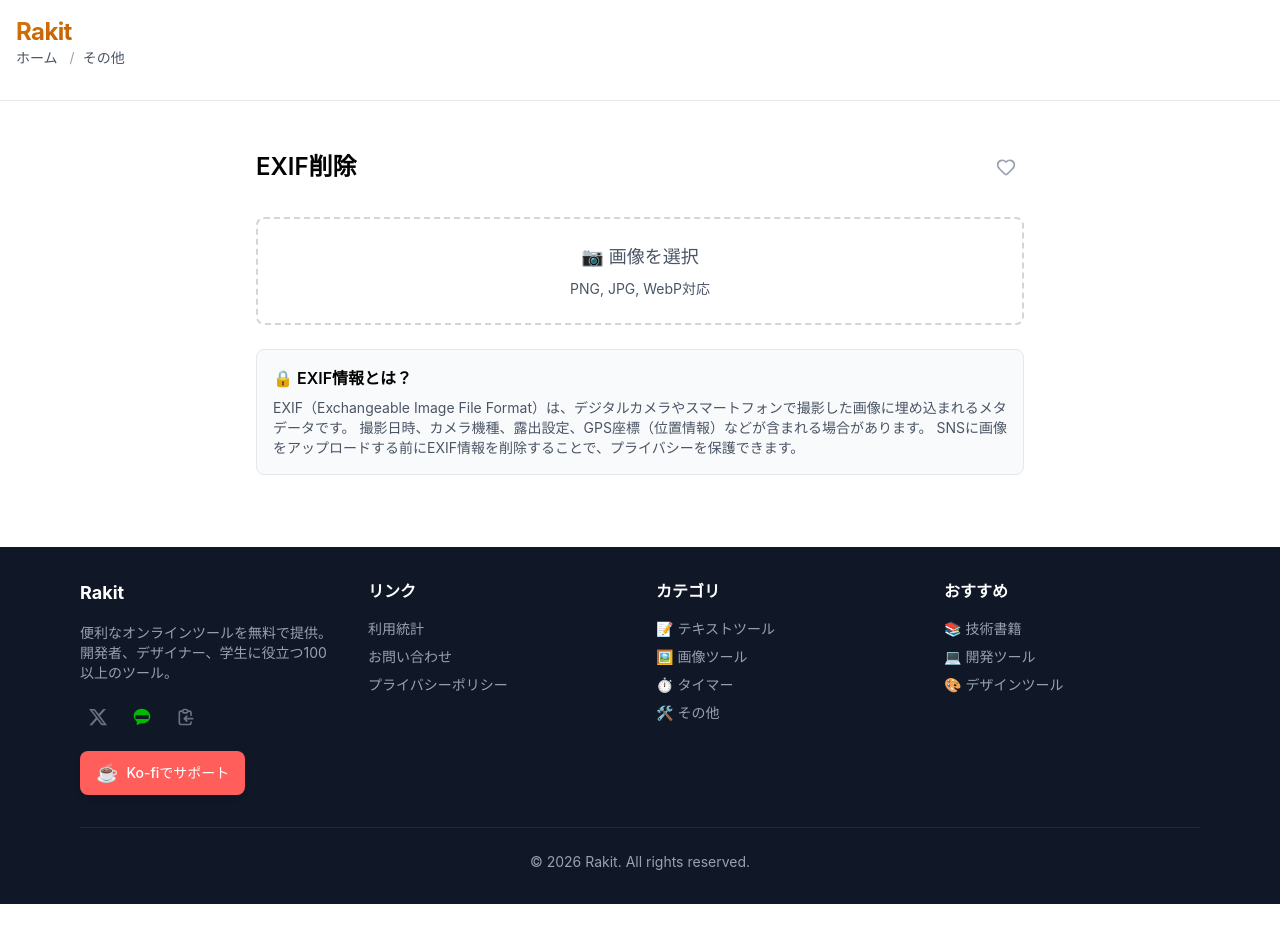
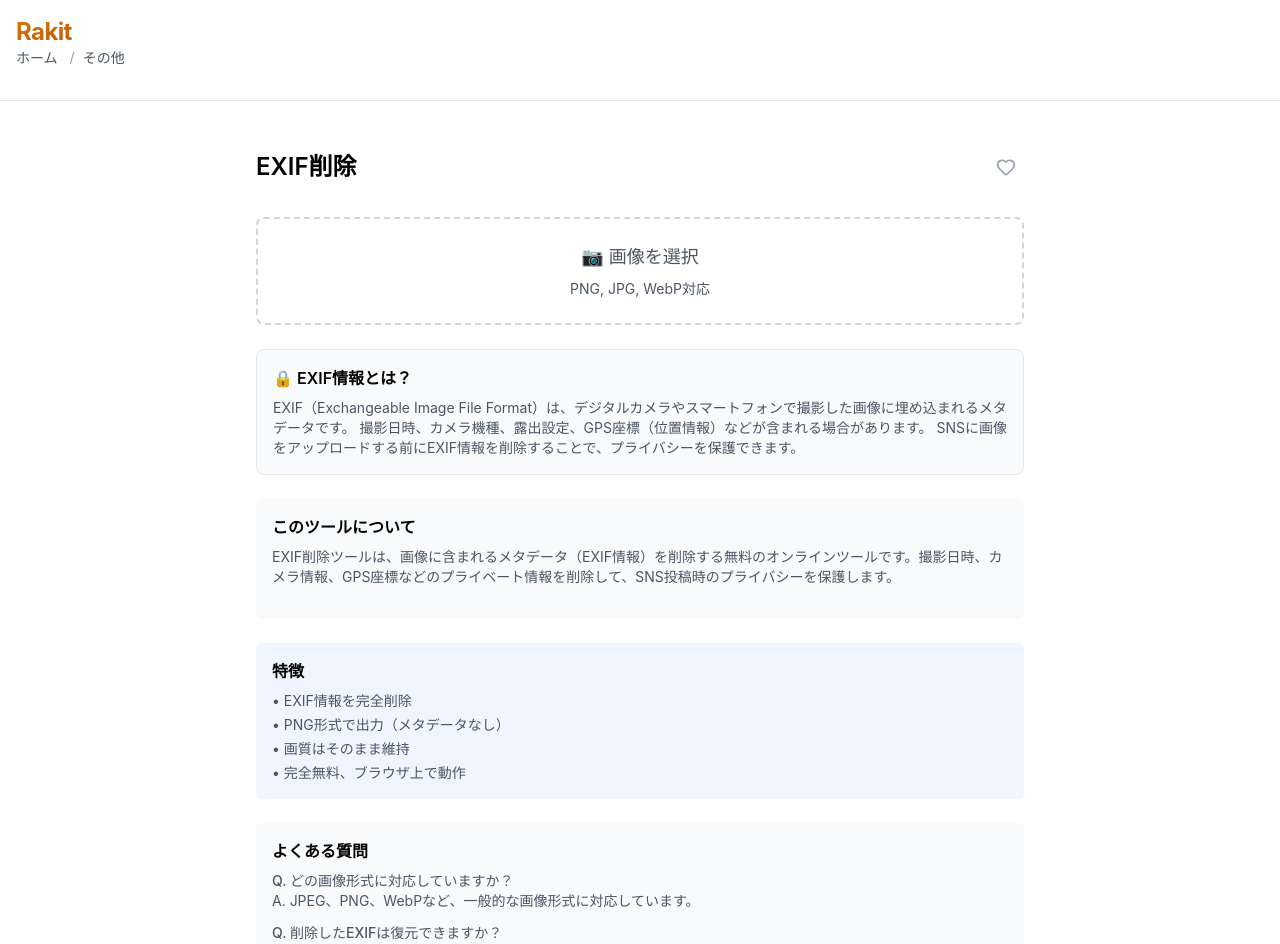
Before and after one commit to jiroor/v2, a React (Vite) app in the folder apps/web/: page /other/exif-remover in a window 1280 px wide. Shown: the top 944 px of the page. Before the commit the page ends 904 px from the top, so only its background shows below. Built offline with nearby package versions, Linux system fonts and the light colour scheme.

Commit message:
feat: 全ツールに説明・特徴・FAQを追加完了（EXIF削除、GIF作成、グリッチ、結合、ノイズ）

```diff
--- a/apps/web/src/pages/OtherTools/ExifRemover.tsx
+++ b/apps/web/src/pages/OtherTools/ExifRemover.tsx
@@ -165,6 +165,40 @@ function ExifRemover() {
             </p>
           </div>
 
+          {/* このツールについて */}
+          <div className="mt-6 p-4 bg-gray-50 rounded-md">
+            <h3 className="font-semibold mb-2">このツールについて</h3>
+            <p className="text-sm text-gray-600 mb-4">
+              EXIF削除ツールは、画像に含まれるメタデータ（EXIF情報）を削除する無料のオンラインツールです。撮影日時、カメラ情報、GPS座標などのプライベート情報を削除して、SNS投稿時のプライバシーを保護します。
+            </p>
+          </div>
+
+          {/* 特徴 */}
+          <div className="mt-4 p-4 bg-blue-50 rounded-md">
+            <h3 className="font-semibold mb-2">特徴</h3>
+            <ul className="text-sm text-gray-600 space-y-1">
+              <li>• EXIF情報を完全削除</li>
+              <li>• PNG形式で出力（メタデータなし）</li>
+              <li>• 画質はそのまま維持</li>
+              <li>• 完全無料、ブラウザ上で動作</li>
+            </ul>
+          </div>
+
+          {/* よくある質問 */}
+          <div className="mt-4 p-4 bg-gray-50 rounded-md">
+            <h3 className="font-semibold mb-2">よくある質問</h3>
+            <div className="text-sm text-gray-600 space-y-3">
+              <div>
+                <p className="font-medium">Q. どの画像形式に対応していますか？</p>
+                <p>A. JPEG、PNG、WebPなど、一般的な画像形式に対応しています。</p>
+              </div>
+              <div>
+                <p className="font-medium">Q. 削除したEXIFは復元できますか？</p>
+                <p>A. いいえ、一度削除した情報は復元できません。</p>
+              </div>
+            </div>
+          </div>
+
           {/* 非表示キャンバス */}
           <canvas ref={canvasRef} className="hidden" />
 
--- a/apps/web/src/pages/OtherTools/GifMaker.tsx
+++ b/apps/web/src/pages/OtherTools/GifMaker.tsx
@@ -216,6 +216,40 @@ function GifMaker() {
             <li>• 同じサイズの画像を使用してください</li>
           </ul>
         </div>
+
+        {/* このツールについて */}
+        <div className="mt-6 p-4 bg-gray-50 rounded-md">
+          <h3 className="font-semibold mb-2">このツールについて</h3>
+          <p className="text-sm text-gray-600 mb-4">
+            GIF作成ツールは、複数の画像を組み合わせてアニメーションGIFを作成する無料のオンラインツールです。フレーム間隔を調整でき、簡単なアニメーションを作成できます。
+          </p>
+        </div>
+
+        {/* 特徴 */}
+        <div className="mt-4 p-4 bg-blue-50 rounded-md">
+          <h3 className="font-semibold mb-2">特徴</h3>
+          <ul className="text-sm text-gray-600 space-y-1">
+            <li>• 複数画像をGIFに変換</li>
+            <li>• フレーム間隔を調整可能</li>
+            <li>• 画像の順序をドラッグで変更</li>
+            <li>• 完全無料、ブラウザ上で動作</li>
+          </ul>
+        </div>
+
+        {/* よくある質問 */}
+        <div className="mt-4 p-4 bg-gray-50 rounded-md">
+          <h3 className="font-semibold mb-2">よくある質問</h3>
+          <div className="text-sm text-gray-600 space-y-3">
+            <div>
+              <p className="font-medium">Q. 何枚まで画像を追加できますか？</p>
+              <p>A. 制限はありませんが、多いほど処理に時間がかかります。</p>
+            </div>
+            <div>
+              <p className="font-medium">Q. 異なるサイズの画像も使えますか？</p>
+              <p>A. 最初の画像のサイズに合わせて出力されます。</p>
+            </div>
+          </div>
+        </div>
       </div>
       {/* 広告 */}
       <div className="mt-8 pt-6 border-t border-gray-200">
--- a/apps/web/src/pages/OtherTools/ImageGlitch.tsx
+++ b/apps/web/src/pages/OtherTools/ImageGlitch.tsx
@@ -194,6 +194,40 @@ function ImageGlitch() {
           {/* 非表示キャンバス */}
           <canvas ref={canvasRef} className="hidden" />
 
+          {/* このツールについて */}
+          <div className="mt-6 p-4 bg-gray-50 rounded-md">
+            <h3 className="font-semibold mb-2">このツールについて</h3>
+            <p className="text-sm text-gray-600 mb-4">
+              画像グリッチツールは、画像にグリッチ効果を追加する無料のオンラインツールです。RGBシフト、ノイズ、スキャンラインなどのエフェクトで、レトロフューチャーな演出ができます。
+            </p>
+          </div>
+
+          {/* 特徴 */}
+          <div className="mt-4 p-4 bg-blue-50 rounded-md">
+            <h3 className="font-semibold mb-2">特徴</h3>
+            <ul className="text-sm text-gray-600 space-y-1">
+              <li>• RGBシフトで色ずれ効果</li>
+              <li>• ランダムノイズ追加</li>
+              <li>• スキャンライン効果</li>
+              <li>• 完全無料、ブラウザ上で動作</li>
+            </ul>
+          </div>
+
+          {/* よくある質問 */}
+          <div className="mt-4 p-4 bg-gray-50 rounded-md">
+            <h3 className="font-semibold mb-2">よくある質問</h3>
+            <div className="text-sm text-gray-600 space-y-3">
+              <div>
+                <p className="font-medium">Q. どのような場面で使いますか？</p>
+                <p>A. アート作品、SNS投稿、レトロ風デザインなどに使われます。</p>
+              </div>
+              <div>
+                <p className="font-medium">Q. 強度はどの程度がおすすめ？</p>
+                <p>A. 50%程度が一般的です。強い効果を出したい場合は70%以上を推奨。</p>
+              </div>
+            </div>
+          </div>
+
           {/* 広告 */}
           <AdBanner slot="TOOL_BOTTOM" format="horizontal" />
         </div>
--- a/apps/web/src/pages/OtherTools/ImageMerge.tsx
+++ b/apps/web/src/pages/OtherTools/ImageMerge.tsx
@@ -219,6 +219,40 @@ function ImageMerge() {
           {/* 非表示キャンバス */}
           <canvas ref={canvasRef} className="hidden" />
 
+          {/* このツールについて */}
+          <div className="mt-6 p-4 bg-gray-50 rounded-md">
+            <h3 className="font-semibold mb-2">このツールについて</h3>
+            <p className="text-sm text-gray-600 mb-4">
+              画像結合ツールは、複数の画像を縦または横に結合する無料のオンラインツールです。比較画像の作成やコラージュなどに役立ちます。
+            </p>
+          </div>
+
+          {/* 特徴 */}
+          <div className="mt-4 p-4 bg-blue-50 rounded-md">
+            <h3 className="font-semibold mb-2">特徴</h3>
+            <ul className="text-sm text-gray-600 space-y-1">
+              <li>• 横並び・縦並びを選択可能</li>
+              <li>• 間隔を調整可能</li>
+              <li>• PNG形式でダウンロード</li>
+              <li>• 完全無料、ブラウザ上で動作</li>
+            </ul>
+          </div>
+
+          {/* よくある質問 */}
+          <div className="mt-4 p-4 bg-gray-50 rounded-md">
+            <h3 className="font-semibold mb-2">よくある質問</h3>
+            <div className="text-sm text-gray-600 space-y-3">
+              <div>
+                <p className="font-medium">Q. 異なるサイズの画像も結合できますか？</p>
+                <p>A. はい、可能です。大きい方のサイズに合わせて結合されます。</p>
+              </div>
+              <div>
+                <p className="font-medium">Q. 何枚まで結合できますか？</p>
+                <p>A. 制限はありませんが、多いほど処理に時間がかかります。</p>
+              </div>
+            </div>
+          </div>
+
           {/* 広告 */}
           <AdBanner slot="TOOL_BOTTOM" format="horizontal" />
         </div>
--- a/apps/web/src/pages/OtherTools/ImageNoise.tsx
+++ b/apps/web/src/pages/OtherTools/ImageNoise.tsx
@@ -202,6 +202,40 @@ function ImageNoise() {
               リセット
             </Button>
           </div>
+
+          {/* このツールについて */}
+          <div className="mt-6 p-4 bg-gray-50 rounded-md">
+            <h3 className="font-semibold mb-2">このツールについて</h3>
+            <p className="text-sm text-gray-600 mb-4">
+              画像ノイズ追加ツールは、画像にランダムなノイズを追加する無料のオンラインツールです。レトロ風の演出や、アート作品の加工などに役立ちます。
+            </p>
+          </div>
+
+          {/* 特徴 */}
+          <div className="mt-4 p-4 bg-blue-50 rounded-md">
+            <h3 className="font-semibold mb-2">特徴</h3>
+            <ul className="text-sm text-gray-600 space-y-1">
+              <li>• ノイズレベルを1〜100%で調整</li>
+              <li>• リアルタイムでプレビュー</li>
+              <li>• PNG形式でダウンロード</li>
+              <li>• 完全無料、ブラウザ上で動作</li>
+            </ul>
+          </div>
+
+          {/* よくある質問 */}
+          <div className="mt-4 p-4 bg-gray-50 rounded-md">
+            <h3 className="font-semibold mb-2">よくある質問</h3>
+            <div className="text-sm text-gray-600 space-y-3">
+              <div>
+                <p className="font-medium">Q. ノイズは元に戻せますか？</p>
+                <p>A. いいえ、一度追加したノイズは解除できません。元画像を別途保存してください。</p>
+              </div>
+              <div>
+                <p className="font-medium">Q. 推奨レベルは？</p>
+                <p>A. 微細な演出には20-30%、強い効果を出したい場合は50%以上を推奨。</p>
+              </div>
+            </div>
+          </div>
         </div>
 
         <div className="mt-8">
```
